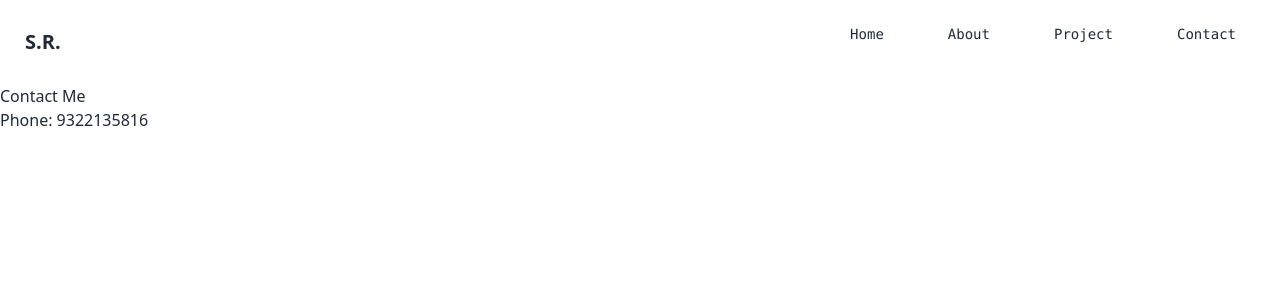
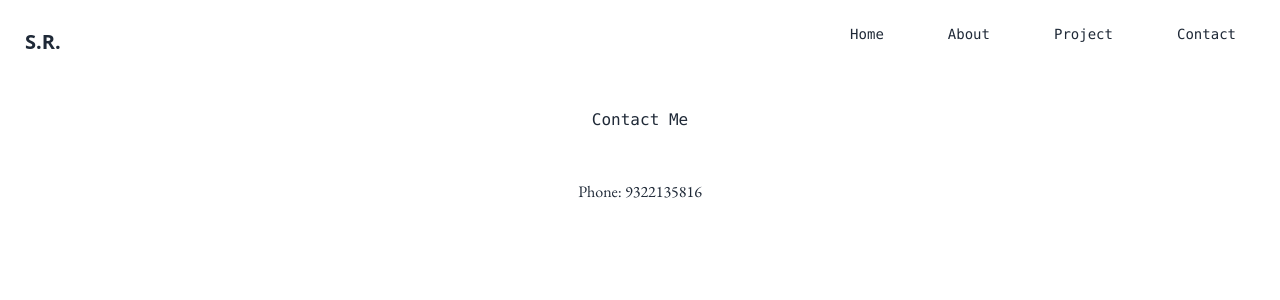
Before and after one commit to sairajr62/Portfolio, a React (Vite) app: page /contact in a window 1280 px wide. Shown: the top 300 px of the page. Built offline with nearby package versions, Linux system fonts and the light colour scheme.

Commit message:
commit 4

```diff
--- a/src/pages/contact.jsx
+++ b/src/pages/contact.jsx
@@ -4,10 +4,10 @@
   return (
     <>
       <div>
-        <h1 className="">Contact Me</h1>
+        <h1 className="lg:text-center md:text-center p-6 font-mono">Contact Me</h1>
       </div>
       <div>
-        <p className="">Phone: 9322135816</p>
+        <p className="lg:text-center md:text-center p-6 font-Garamond">Phone: 9322135816</p>
       </div>
     </>
   );
```
